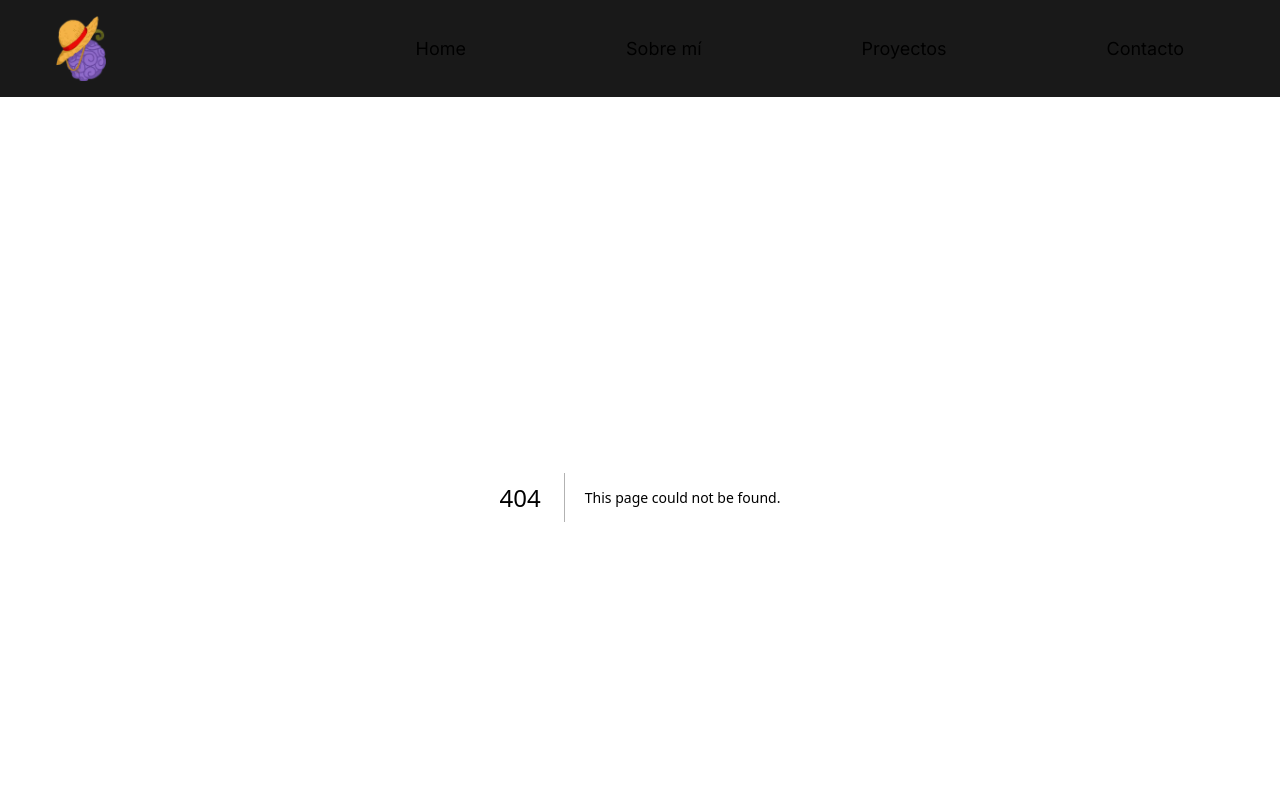
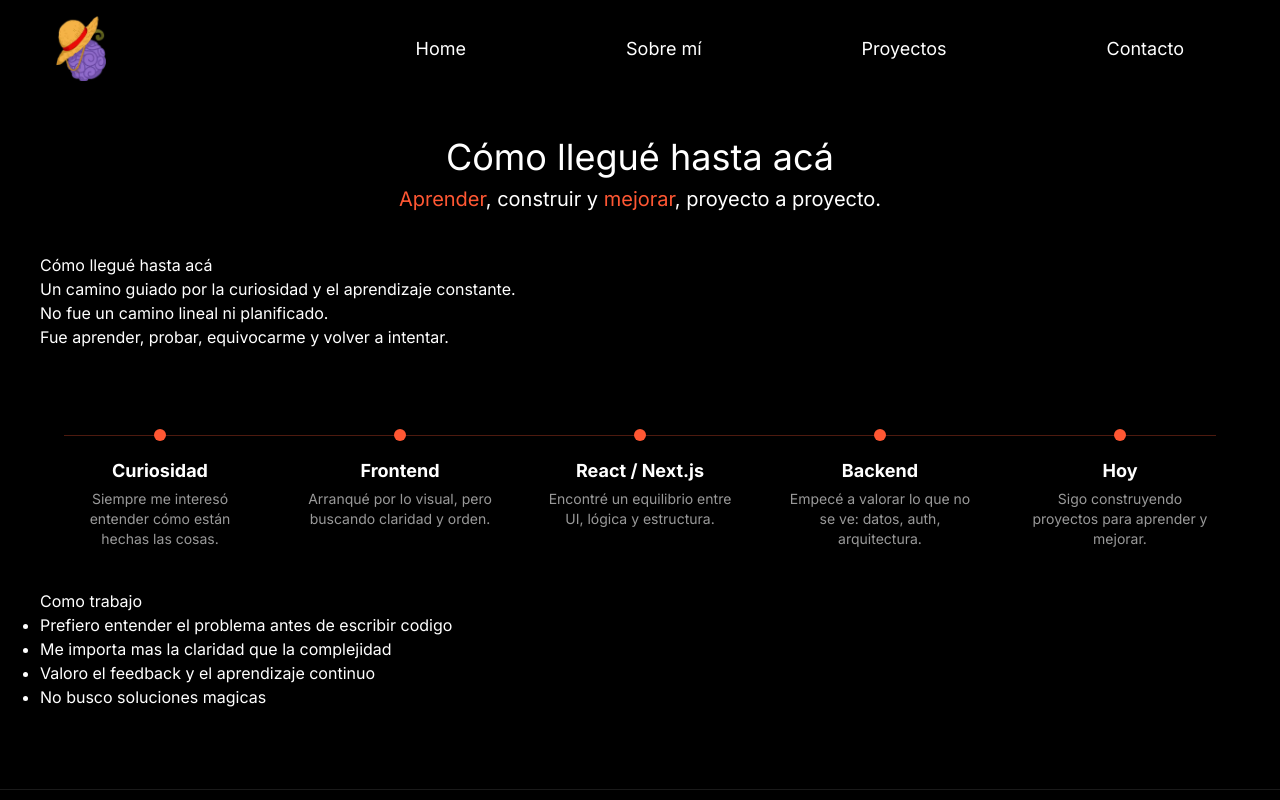
Before and after one commit to matiasbermudez/portfolio2-front, a Next.js app: page /sobre-mi in a window 1280 px wide. Before the commit this address had no page. Shown: the top 800 px of the page. Built offline with nearby package versions, Linux system fonts and the light colour scheme.

Commit message:
sobre-mi avances, falta continuar

```diff
--- /dev/null
+++ b/src/app/components/timeLineComp.tsx
@@ -0,0 +1,34 @@
+import React from 'react'
+import { timeline } from "../constants/constants";
+const timeLineComp = () => {
+  return (
+     <div className="w-full max-w-6xl mx-auto mt-20">
+            <div className=" flex flex-col md:flex-row md:items-start md:justify-between gap-12 relative">
+                {timeline.map((item, i) => (
+                    <div key={i} className="relative flex md:flex-col items-start md:items-center gap-4">
+
+                        {/* Punto */}
+                        <div className="w-3 h-3 rounded-full bg-[#FF5733] shrink-0mt-1 md:mt-0" />
+
+                        {/* Texto */}
+                        <div className="md:text-center max-w-xs">
+                            <h4 className="text-white font-semibold text-lg">
+                                {item.title}
+                            </h4>
+                            <p className="text-white/60 text-sm mt-1">
+                                {item.text}
+                            </p>
+                        </div>
+
+                    </div>
+                ))}
+
+                {/* Línea */}
+                <span className="absolute left-[6px] top-0 w-[1px] h-full bg-[#FF5733]/30 md:left-0 md:top-[6px] md:w-full md:h-[1px]" />
+            </div>
+
+        </div>
+  )
+}
+
+export default timeLineComp
--- a/src/app/constants/constants.ts
+++ b/src/app/constants/constants.ts
@@ -129,3 +129,25 @@ export const Projects: ProjectsInterface[] = [
         link: "google.com",
     },
 ];
+ export const timeline = [
+  {
+    title: "Curiosidad",
+    text: "Siempre me interesó entender cómo están hechas las cosas."
+  },
+  {
+    title: "Frontend",
+    text: "Arranqué por lo visual, pero buscando claridad y orden."
+  },
+  {
+    title: "React / Next.js",
+    text: "Encontré un equilibrio entre UI, lógica y estructura."
+  },
+  {
+    title: "Backend",
+    text: "Empecé a valorar lo que no se ve: datos, auth, arquitectura."
+  },
+  {
+    title: "Hoy",
+    text: "Sigo construyendo proyectos para aprender y mejorar."
+  }
+]
--- a/src/app/globals.css
+++ b/src/app/globals.css
@@ -137,3 +137,7 @@ Borde inputs/focus	#facc15	Glow dorado al enfocar
 }
 
 */
+/* Sobre-mi */
+.sobre-mi-underline {
+
+}
--- /dev/null
+++ b/src/app/sobre-mi/page.tsx
@@ -0,0 +1,34 @@
+import TimeLineComp from "../components/timeLineComp"
+export default function About() {
+
+    return (
+        <div>
+            <h1 className="text-center text-4xl mt-10 ">Cómo llegué hasta acá</h1>
+            <h3 className="text-center text-xl mt-2 "> <span className="text-[#FF5733]">Aprender</span>, construir y  <span className="text-[#FF5733]">mejorar</span>, proyecto a proyecto.</h3>
+            <div className="m-10">
+                <p>Cómo llegué hasta acá</p>
+                <p>Un camino guiado por la curiosidad y el aprendizaje constante.</p>
+
+                <p>No fue un camino lineal ni planificado.</p>
+                <p>Fue aprender, probar, equivocarme y volver a intentar.</p>
+
+
+
+            </div>
+            <p className="text-start mt-10">
+
+            </p>
+            <TimeLineComp />
+
+            <section className="m-10">
+                <h3>Como trabajo</h3>
+                <ul className="list-disc ">
+                    <li>Prefiero entender el problema antes de escribir codigo</li>
+                    <li>Me importa mas la claridad que la complejidad</li>
+                    <li>Valoro el feedback y el aprendizaje continuo</li>
+                    <li>No busco soluciones magicas</li>
+                </ul>
+            </section>
+        </div>
+    )
+}
```
